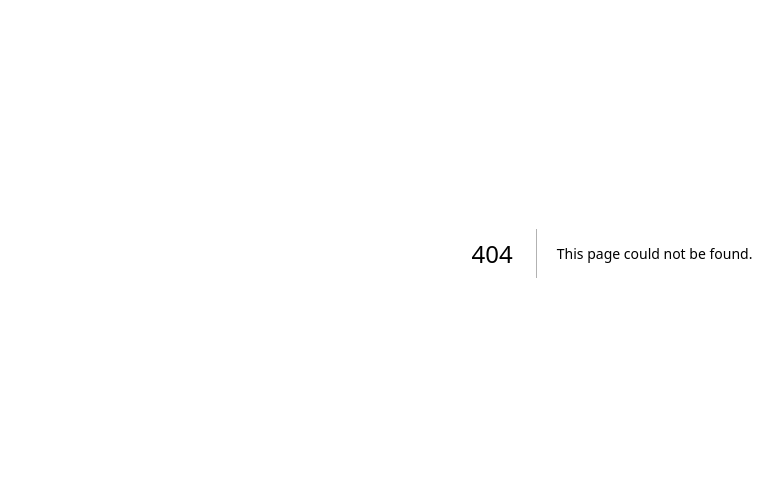
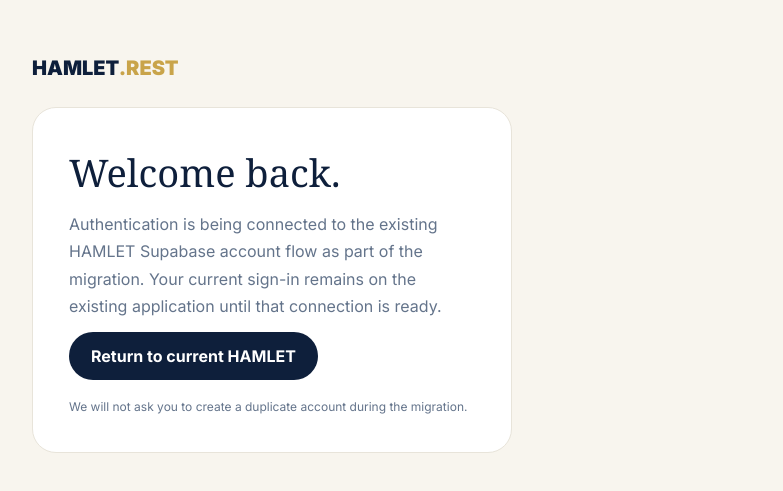
Before and after one commit to 4Buckscodes/hamletshortlets, a Next.js app: page /signin in a window 1280 px wide. Before the commit this address had no page. Shown: the part 147-638 px from the top of the page, without its empty margins (28-811 px from the left). Built offline with nearby package versions, Linux system fonts and the light colour scheme; a web font is replaced by a local one.

Commit message:
feat: add sign-in migration bridge

```diff
--- /dev/null
+++ b/app/signin/page.tsx
@@ -0,0 +1,13 @@
+export const metadata = { title: 'Sign in', robots: { index: false, follow: false } };
+
+export default function SignInPage() {
+  return <main className="shell" style={{ minHeight: '100svh', display: 'grid', alignContent: 'center', paddingBlock: 32 }}>
+    <a href="/" style={{ fontWeight: 850, fontSize: 20, marginBottom: 24 }}>HAMLET<span style={{ color: 'var(--gold)' }}>.REST</span></a>
+    <section style={{ background: '#fff', border: '1px solid var(--line)', borderRadius: 24, padding: 'clamp(22px, 5vw, 36px)', maxWidth: 480 }}>
+      <h1 className="serif" style={{ fontSize: 38, fontWeight: 500, margin: '0 0 10px' }}>Welcome back.</h1>
+      <p style={{ color: 'var(--muted)', lineHeight: 1.7 }}>Authentication is being connected to the existing HAMLET Supabase account flow as part of the migration. Your current sign-in remains on the existing application until that connection is ready.</p>
+      <a className="primary-button" href="https://www.hamlet.rest/" style={{ marginTop: 12 }}>Return to current HAMLET</a>
+      <p style={{ color: 'var(--muted)', fontSize: 12, marginTop: 18 }}>We will not ask you to create a duplicate account during the migration.</p>
+    </section>
+  </main>;
+}
```
